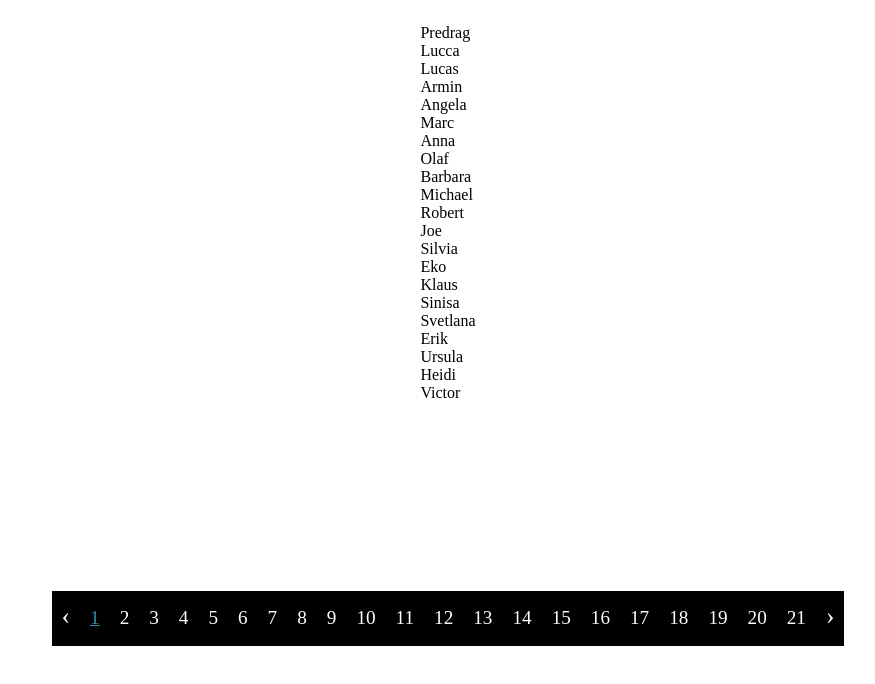
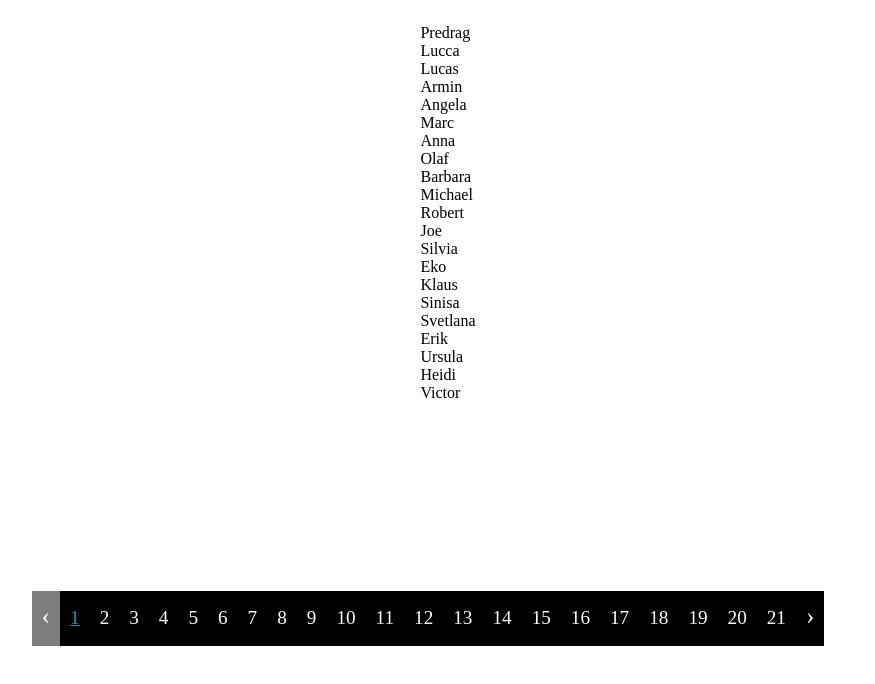
Before and after one commit to Predrag09/pagination-test, an Angular app: page / in a window 1280 px wide. Shown: the top 684 px of the page, without its empty margins (212-1087 px from the left). Built offline with nearby package versions, Linux system fonts and the light colour scheme.

Commit message:
Add handlers for carrets and disabled classes

```diff
--- a/src/app/app.component.html
+++ b/src/app/app.component.html
@@ -1,4 +1,4 @@
 <main>
     <app-items [items]="items"></app-items>
-    <app-pagination [list]="items"></app-pagination>
+    <app-pagination [items]="items"></app-pagination>
 </main>
--- a/src/app/pagination/components/pagination/pagination.component.html
+++ b/src/app/pagination/components/pagination/pagination.component.html
@@ -1,17 +1,21 @@
 <div class="pagination-container">
     <ul>
-        <li class="carret">
+        <li class="carret"
+            [ngClass]="{'disabled': currentPage === 1}"
+            (click)="selectPage(currentPage - 1)">
             <span>
                 &#x2039;
             </span>
         </li>
-        <li *ngFor="let item of list; let i = index"
+        <li *ngFor="let item of items; let i = index"
             (click)="selectPage(i + 1)">
             <span [ngClass]="{'active': i + 1 === currentPage}">
                 {{ i+ 1}}
             </span>
         </li>
-        <li class="carret">
+        <li class="carret"
+            [ngClass]="{'disabled': currentPage === items.length}"
+            (click)="selectPage(currentPage + 1)">
             <span>
                 &#x203A;
             </span>
--- a/src/app/pagination/components/pagination/pagination.component.scss
+++ b/src/app/pagination/components/pagination/pagination.component.scss
@@ -12,6 +12,7 @@
 ul {
     list-style: none;
     display: flex;
+    padding-inline-start: 0px;
 }
 
 li {
@@ -33,3 +34,8 @@ li {
     text-decoration: underline;
     color: rgb(51, 141, 168);
 }
+
+.disabled {
+    pointer-events: none;
+    opacity: 0.5;
+}
--- a/src/app/pagination/components/pagination/pagination.component.ts
+++ b/src/app/pagination/components/pagination/pagination.component.ts
@@ -12,7 +12,7 @@ import {
   styleUrls: ['./pagination.component.scss']
 })
 export class PaginationComponent implements OnInit {
-  @Input() list!: string[];
+  @Input() items: string[] = [];
 
   @Output() onSelectPage = new EventEmitter<number>();
 
```
Also changed, not shown: 1 other file (tests, documents, lock files or other folders).
